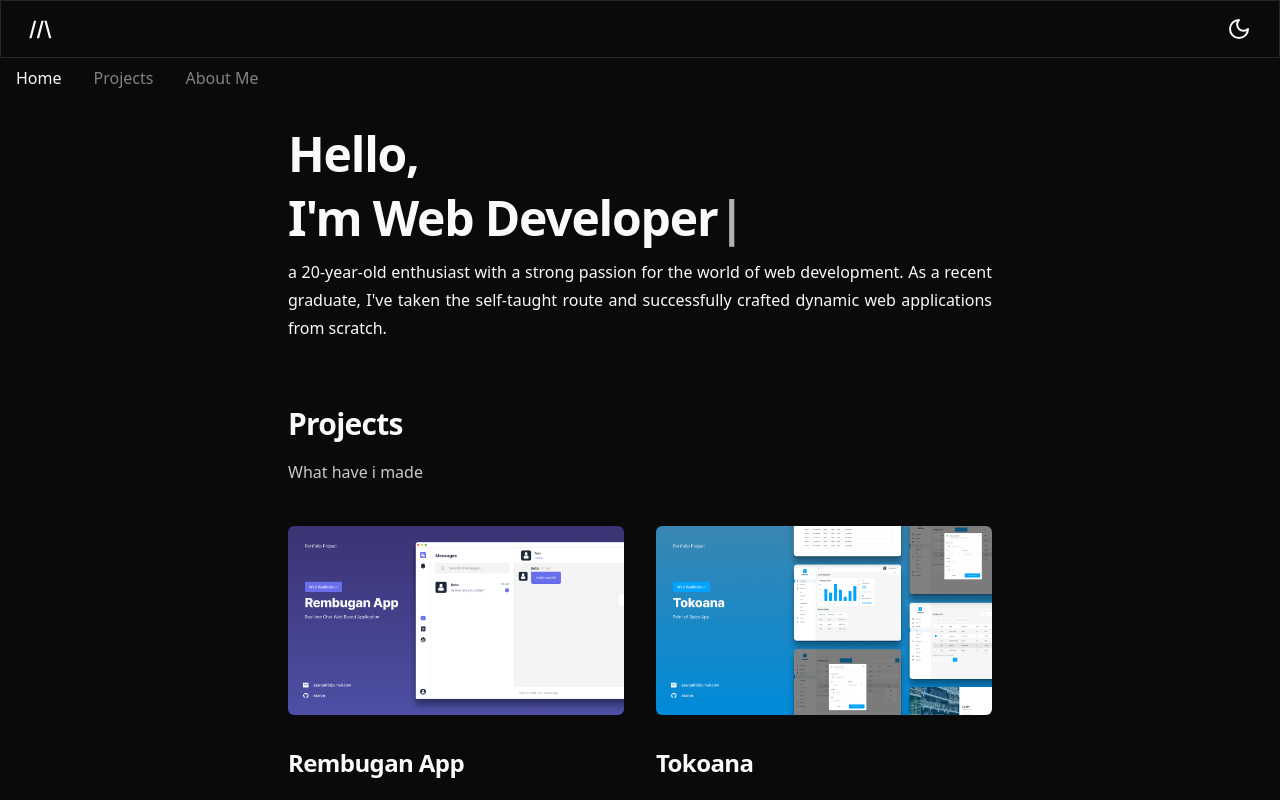
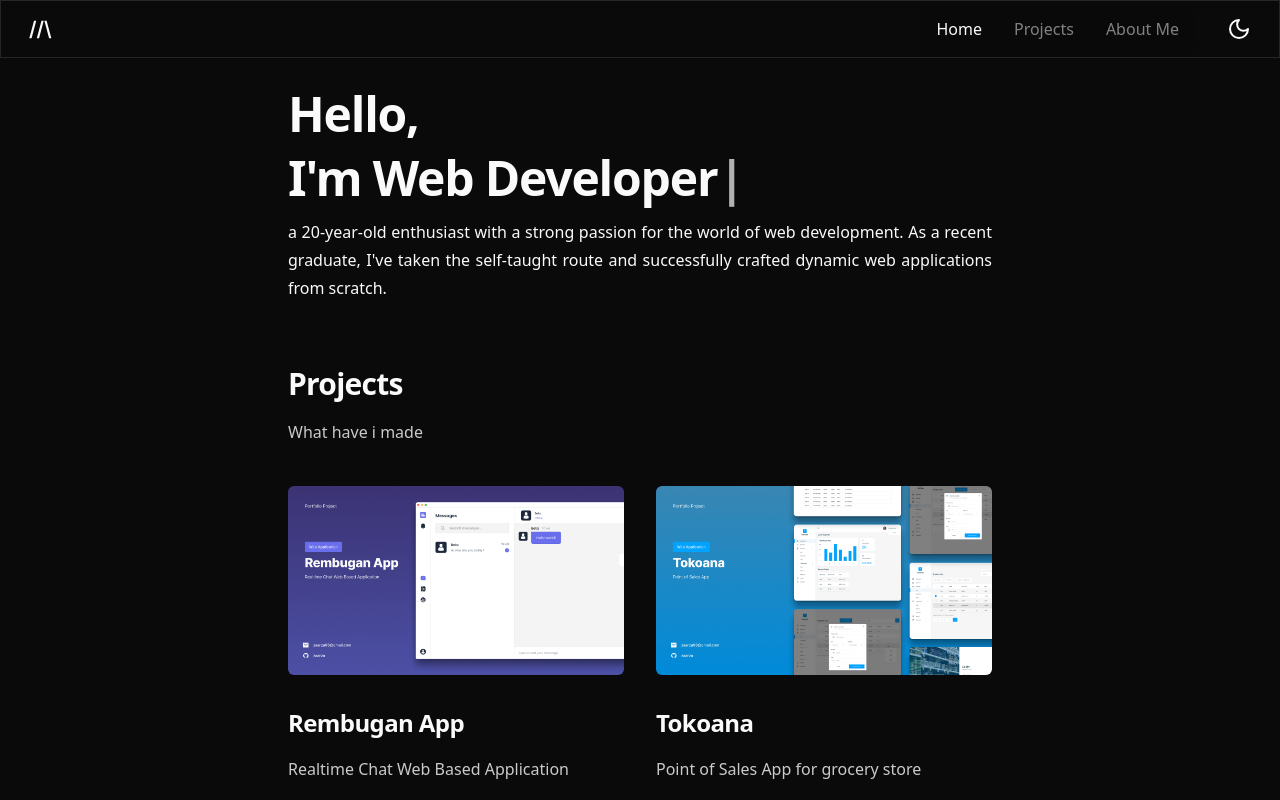
Before and after one commit to arzaqulmughny/portfolio_2, a Next.js app: page / in a window 1280 px wide. Shown: the top 800 px of the page. Built offline with nearby package versions, Linux system fonts and the light colour scheme; no server answers.

Commit message:
fix(navbar): blur

```diff
--- a/src/components/NavigationBar.tsx
+++ b/src/components/NavigationBar.tsx
@@ -56,8 +56,9 @@ const NavigationBar = () => {
     const pathname = usePathname();
 
     return (
-        <nav className='sticky top-0 z-30 w-full'>
-            <div className='flex items-center justify-between px-3 py-2 border border-b backdrop-blur bg-background/60 dark:border-b-neutral-800 border-b-neutral-100'>
+        <>
+            <nav className='sticky top-0 w-full backdrop-blur'>
+                <div className='flex items-center justify-between px-3 py-2 border border-b bg-background/60 dark:border-b-neutral-800 border-b-neutral-100'>
                     <Link href='/'>
                         <Button variant={'ghost'}>
                             <Logo className='fill-primary' />
@@ -79,11 +80,8 @@ const NavigationBar = () => {
                         >
                             {showMenu ? <X /> : <Menu />}
                         </Button>
-                </div>
-            </div>
-
                         <ul
-                className={`absolute backdrop-blur bg-background/60 md:static md:flex-row md:backdrop-filter-none -z-10 md:border-b-0 md:order-1 md:-z-0 md:p-0 md:w-fit left-0 w-full py-5 flex flex-col duration-300 gap-y-5 border-b dark:border-b-neutral-800 border-b-neutral-100 ${
+                            className={`absolute bg-background md:bg-background/0 -z-10 md:static md:flex-row md:backdrop-blur-0 md:border-b-0 md:order-1 md:-z-0 md:p-0 md:w-fit left-0 w-full py-5 flex flex-col duration-300 gap-y-5 border-b dark:border-b-neutral-800 border-b-neutral-100 ${
                                 showMenu ? 'top-full' : '-top-[200px]'
                             }`}
                         >
@@ -101,7 +99,10 @@ const NavigationBar = () => {
                                 </li>
                             ))}
                         </ul>
+                    </div>
+                </div>
             </nav>
+        </>
     );
 };
 
```
Lines whose indentation alone changed are shown as unchanged.
